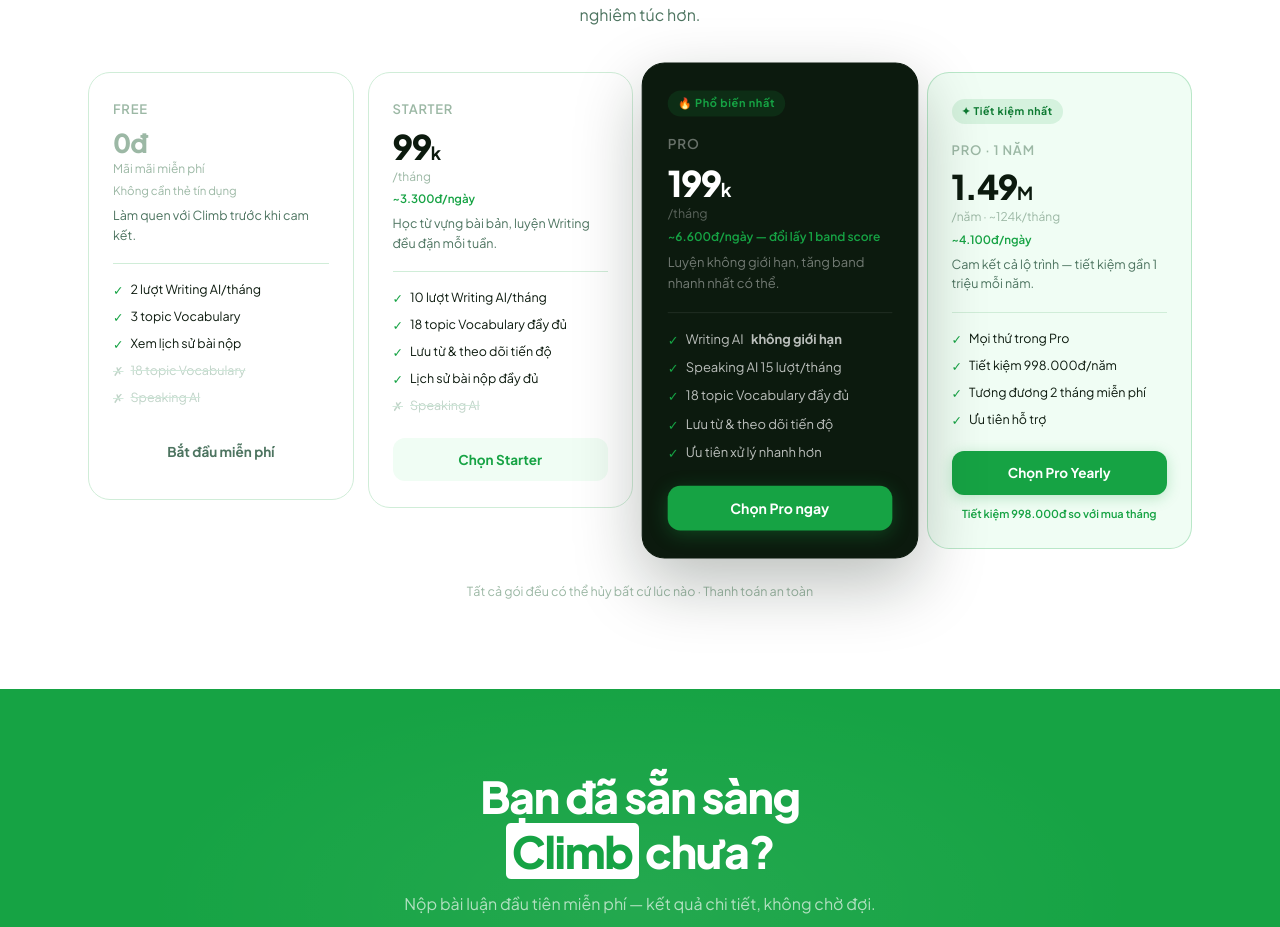
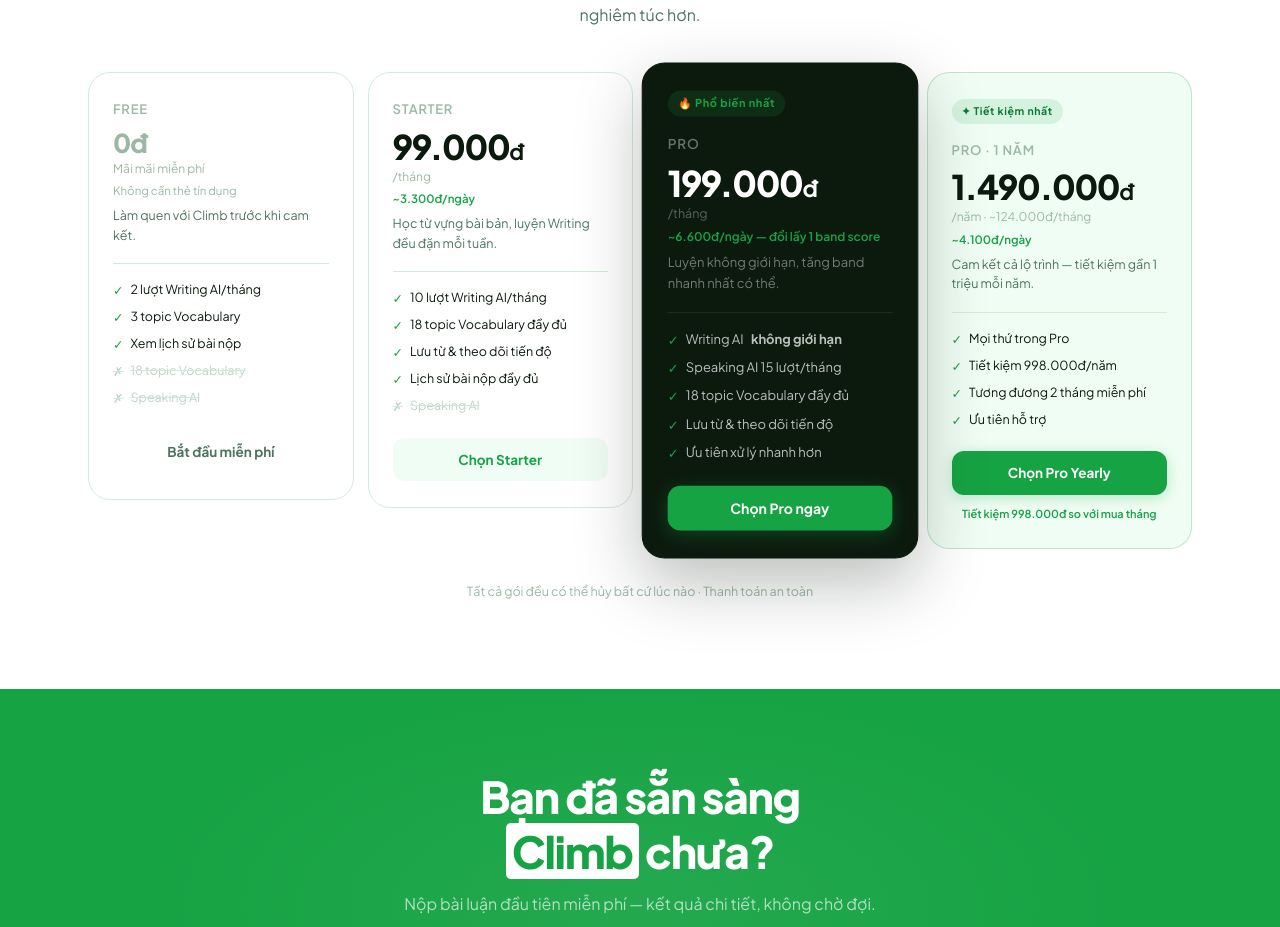
Before and after one commit to leotran888/Climb, a Next.js app: page / in a window 1280 px wide. Shown: the part 3140-4067 px from the top of the page. Built offline with nearby package versions, Linux system fonts and the light colour scheme; no server answers.

Commit message:
Pricing: display full amounts with đ unit (99.000đ, 199.000đ, 1.490.000đ)

```diff
--- a/src/app/page.tsx
+++ b/src/app/page.tsx
@@ -430,7 +430,7 @@
             {/* STARTER */}
             <div className={s.planCard}>
               <p className={s.planName}>Starter</p>
-              <div className={s.planPrice}>99<span style={{ fontSize: 18, fontWeight: 700 }}>k</span></div>
+              <div className={s.planPrice}>99.000<span style={{ fontSize: 22, fontWeight: 700 }}>đ</span></div>
               <p className={s.planPriceSub}>/tháng</p>
               <p className={s.planPriceDay}>~3.300đ/ngày</p>
               <p className={s.planDesc}>Học từ vựng bài bản, luyện Writing đều đặn mỗi tuần.</p>
@@ -451,7 +451,7 @@
             <div className={`${s.planCard} ${s.planCardPro}`}>
               <div className={`${s.planBadge} ${s.planBadgePop}`}>🔥 Phổ biến nhất</div>
               <p className={`${s.planName} ${s.planNameLight}`}>Pro</p>
-              <div className={`${s.planPrice} ${s.planPriceLight}`}>199<span style={{ fontSize: 18, fontWeight: 700 }}>k</span></div>
+              <div className={`${s.planPrice} ${s.planPriceLight}`}>199.000<span style={{ fontSize: 22, fontWeight: 700 }}>đ</span></div>
               <p className={`${s.planPriceSub} ${s.planPriceSubLight}`}>/tháng</p>
               <p className={s.planPriceDay}>~6.600đ/ngày — đổi lấy 1 band score</p>
               <p className={`${s.planDesc} ${s.planDescLight}`}>Luyện không giới hạn, tăng band nhanh nhất có thể.</p>
@@ -472,8 +472,8 @@
             <div className={`${s.planCard} ${s.planCardYearly}`}>
               <div className={`${s.planBadge} ${s.planBadgeSaveGreen}`}>✦ Tiết kiệm nhất</div>
               <p className={s.planName}>Pro · 1 năm</p>
-              <div className={s.planPrice}>1.49<span style={{ fontSize: 18, fontWeight: 700 }}>M</span></div>
-              <p className={s.planPriceSub}>/năm · ~124k/tháng</p>
+              <div className={s.planPrice}>1.490.000<span style={{ fontSize: 22, fontWeight: 700 }}>đ</span></div>
+              <p className={s.planPriceSub}>/năm · ~124.000đ/tháng</p>
               <p className={s.planPriceDay}>~4.100đ/ngày</p>
               <p className={s.planDesc}>Cam kết cả lộ trình — tiết kiệm gần 1 triệu mỗi năm.</p>
               <div className={s.planDivider} />
```
